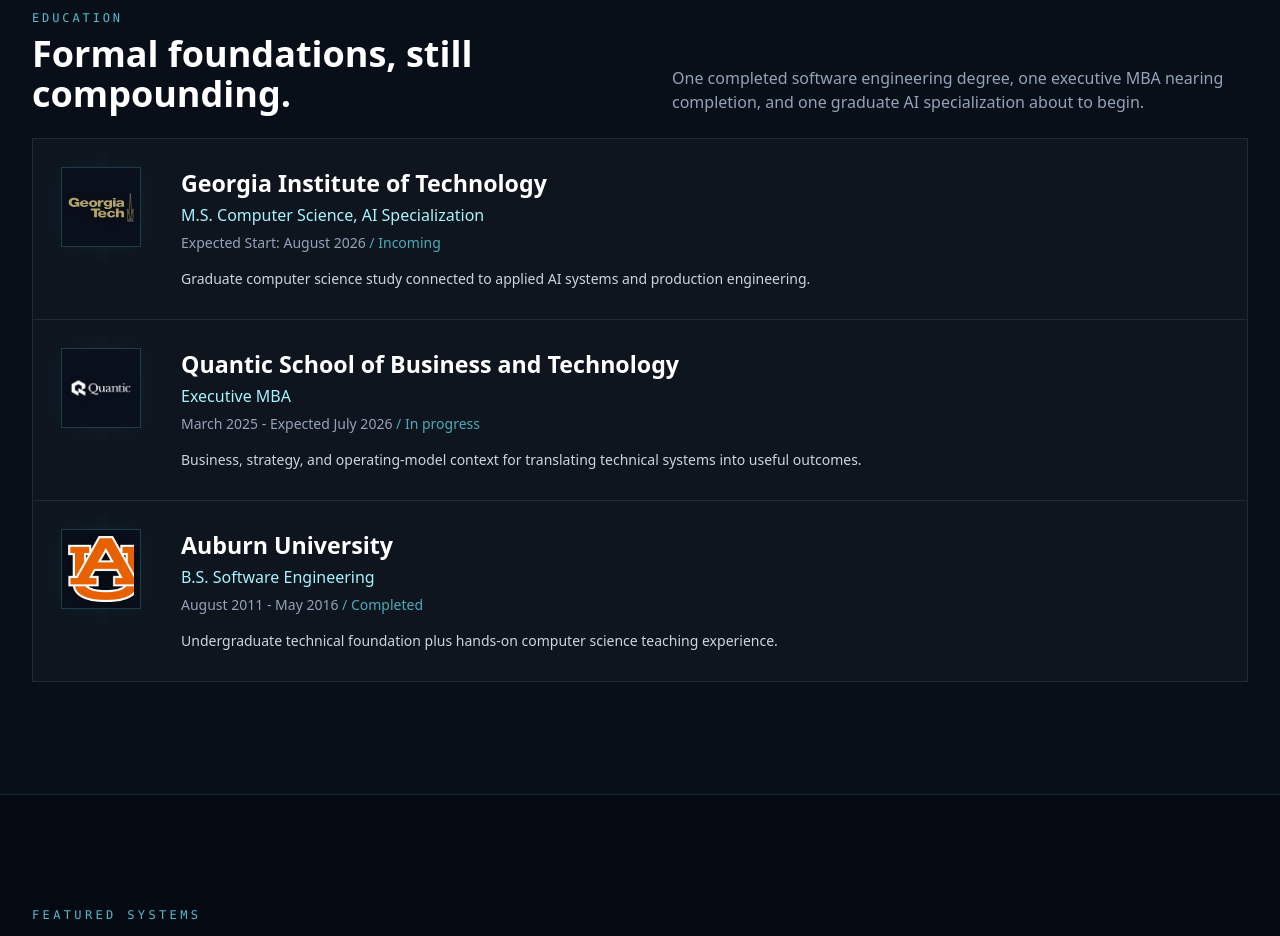
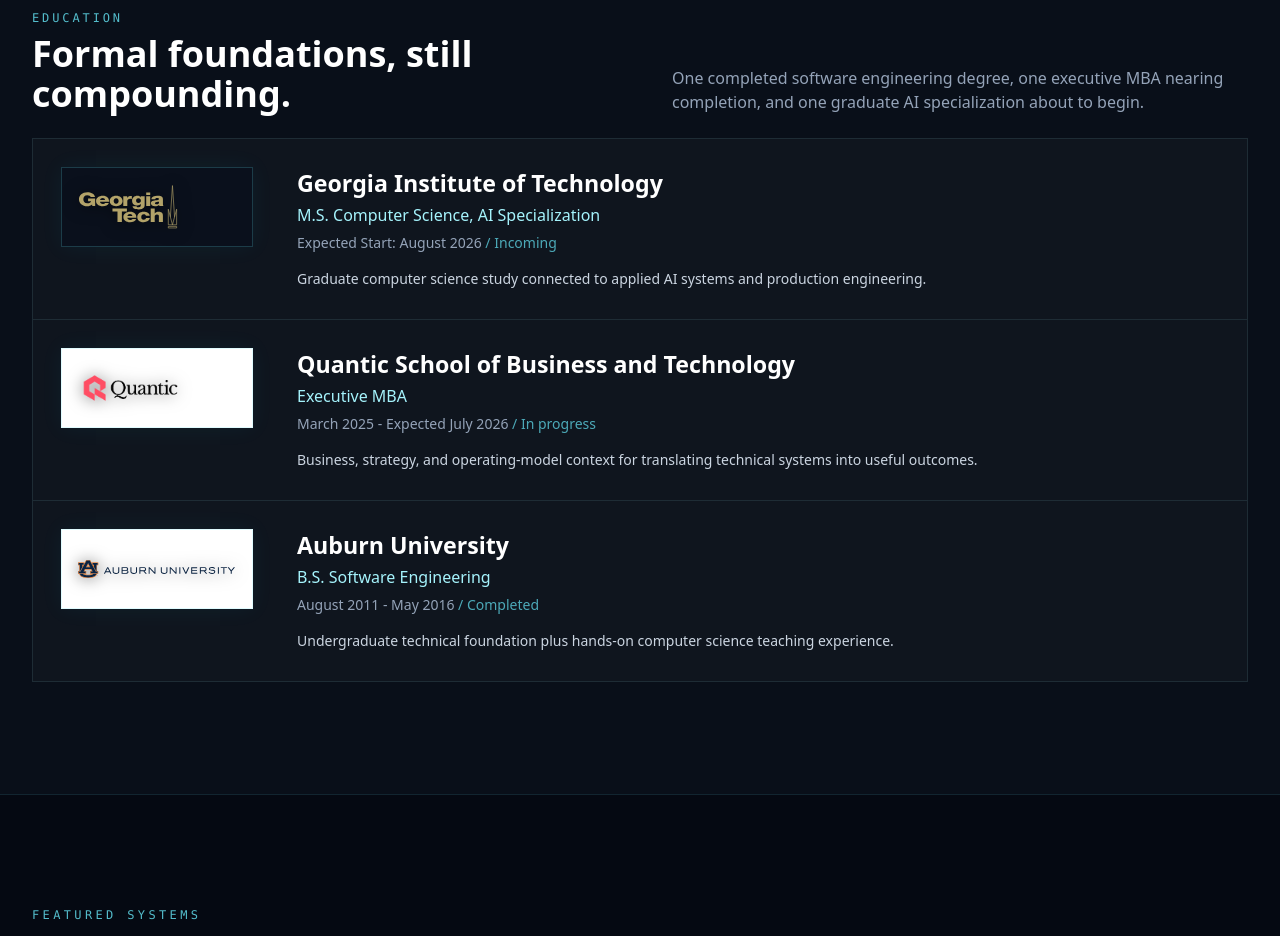
Before and after one commit to john-carroll-sw/john-carroll-sw.github.io, a Next.js app: page / in a window 1280 px wide. Shown: the part 5360-6296 px from the top of the page. Built offline with nearby package versions, Linux system fonts and the light colour scheme; no server answers.

Commit message:
Use responsive education logos

```diff
--- a/components/portfolio-v2-sections.tsx
+++ b/components/portfolio-v2-sections.tsx
@@ -81,10 +81,22 @@ const experienceLogoLabels: Record<string, string> = {
   "Neptune Technology Group": "Neptune Technology Group",
 }
 
-const educationListLogoClassNames: Record<string, string> = {
+const educationCompactLogoClassNames: Record<string, string> = {
   "Auburn University": "h-full w-full object-cover object-left",
-  "Georgia Institute of Technology": "max-h-14 max-w-full object-contain",
-  "Quantic School of Business and Technology": "max-h-11 max-w-full object-contain brightness-0 invert sm:max-h-12",
+  "Georgia Institute of Technology": "h-full w-full scale-[1.12] object-contain",
+  "Quantic School of Business and Technology": "h-full w-full origin-left scale-[1.32] object-cover object-left",
+}
+
+const educationLogoTileClassNames: Record<string, string> = {
+  "Auburn University": "bg-white p-0.5",
+  "Georgia Institute of Technology": "bg-slate-950/35 p-1",
+  "Quantic School of Business and Technology": "bg-white p-0",
+}
+
+const educationWideLogoClassNames: Record<string, string> = {
+  "Auburn University": "max-h-9 w-full object-contain object-left",
+  "Georgia Institute of Technology": "max-h-11 w-full object-contain object-left",
+  "Quantic School of Business and Technology": "max-h-9 w-full object-contain object-left",
 }
 
 const educationStatusLabels: Record<string, string> = {
@@ -441,23 +453,35 @@ export function ExperienceSection() {
               <article
                 key={institution}
                 className={cn(
-                  "grid grid-cols-[5.25rem_minmax(0,1fr)] gap-4 p-5 sm:grid-cols-[5.75rem_minmax(0,1fr)] sm:gap-5 sm:p-6 lg:grid-cols-[6rem_minmax(0,1fr)] lg:gap-6 lg:p-7",
+                  "grid grid-cols-[5.25rem_minmax(0,1fr)] gap-4 p-5 sm:gap-5 sm:p-6 md:grid-cols-[13rem_minmax(0,1fr)] lg:gap-7 lg:p-7",
                   index > 0 && "border-t border-cyan-200/10",
                 )}
               >
                 <a
                   aria-label={`Visit ${institution} website`}
-                  className="education-logo-tile flex h-[4.5rem] w-[4.5rem] shrink-0 items-center justify-center overflow-hidden border border-cyan-300/20 bg-slate-950/35 p-1.5 shadow-[0_0_22px_rgba(34,211,238,0.06)] transition duration-200 hover:border-cyan-300/45 hover:bg-cyan-300/10 focus:outline-none focus-visible:ring-2 focus-visible:ring-cyan-200/70 sm:h-20 sm:w-20"
+                  className={cn(
+                    "education-logo-tile flex h-[4.5rem] w-[4.5rem] shrink-0 items-center justify-center overflow-hidden border border-cyan-300/20 bg-slate-950/35 p-1.5 shadow-[0_0_22px_rgba(34,211,238,0.06)] transition duration-200 hover:border-cyan-300/45 hover:bg-cyan-300/10 focus:outline-none focus-visible:ring-2 focus-visible:ring-cyan-200/70 md:h-20 md:w-48 md:px-4 md:py-3",
+                    educationLogoTileClassNames[institution],
+                  )}
                   href={logo.href}
                   rel="noreferrer"
                   target="_blank"
                 >
                   <img
-                    src={logo.src}
+                    src={logo.compactSrc ?? logo.src}
                     alt={logo.alt}
                     className={cn(
-                      "min-w-0 drop-shadow-[0_1px_8px_rgba(0,0,0,0.55)]",
-                      educationListLogoClassNames[institution],
+                      "min-w-0 drop-shadow-[0_1px_8px_rgba(0,0,0,0.55)] md:hidden",
+                      educationCompactLogoClassNames[institution],
+                    )}
+                  />
+                  <img
+                    src={logo.wideSrc ?? logo.src}
+                    alt=""
+                    aria-hidden="true"
+                    className={cn(
+                      "hidden min-w-0 drop-shadow-[0_1px_8px_rgba(0,0,0,0.55)] md:block",
+                      educationWideLogoClassNames[institution],
                     )}
                   />
                 </a>
--- a/data/portfolio-v2.ts
+++ b/data/portfolio-v2.ts
@@ -315,8 +315,10 @@ export const education = [
       "Graduate computer science study connected to applied AI systems and production engineering.",
     logo: {
       alt: "Georgia Tech",
+      compactSrc: "/logos/georgia-tech-compact.png",
       href: "https://omscs.gatech.edu/",
       src: "/logos/georgia-tech.svg",
+      wideSrc: "/logos/georgia-tech.svg",
     },
   },
   {
@@ -327,8 +329,10 @@ export const education = [
       "Business, strategy, and operating-model context for translating technical systems into useful outcomes.",
     logo: {
       alt: "Quantic School of Business and Technology",
+      compactSrc: "/logos/quantic.png",
       href: "https://quantic.edu/",
       src: "/logos/quantic.png",
+      wideSrc: "/logos/quantic.png",
     },
   },
   {
@@ -339,8 +343,10 @@ export const education = [
       "Undergraduate technical foundation plus hands-on computer science teaching experience.",
     logo: {
       alt: "Auburn University",
+      compactSrc: "/logos/auburn-white-orange.png",
       href: "https://www.auburn.edu/",
       src: "/logos/auburn-white-orange.png",
+      wideSrc: "/logos/auburn.svg",
     },
   },
 ]
```
Also changed, not shown: public/logos/georgia-tech-compact.png (added).
